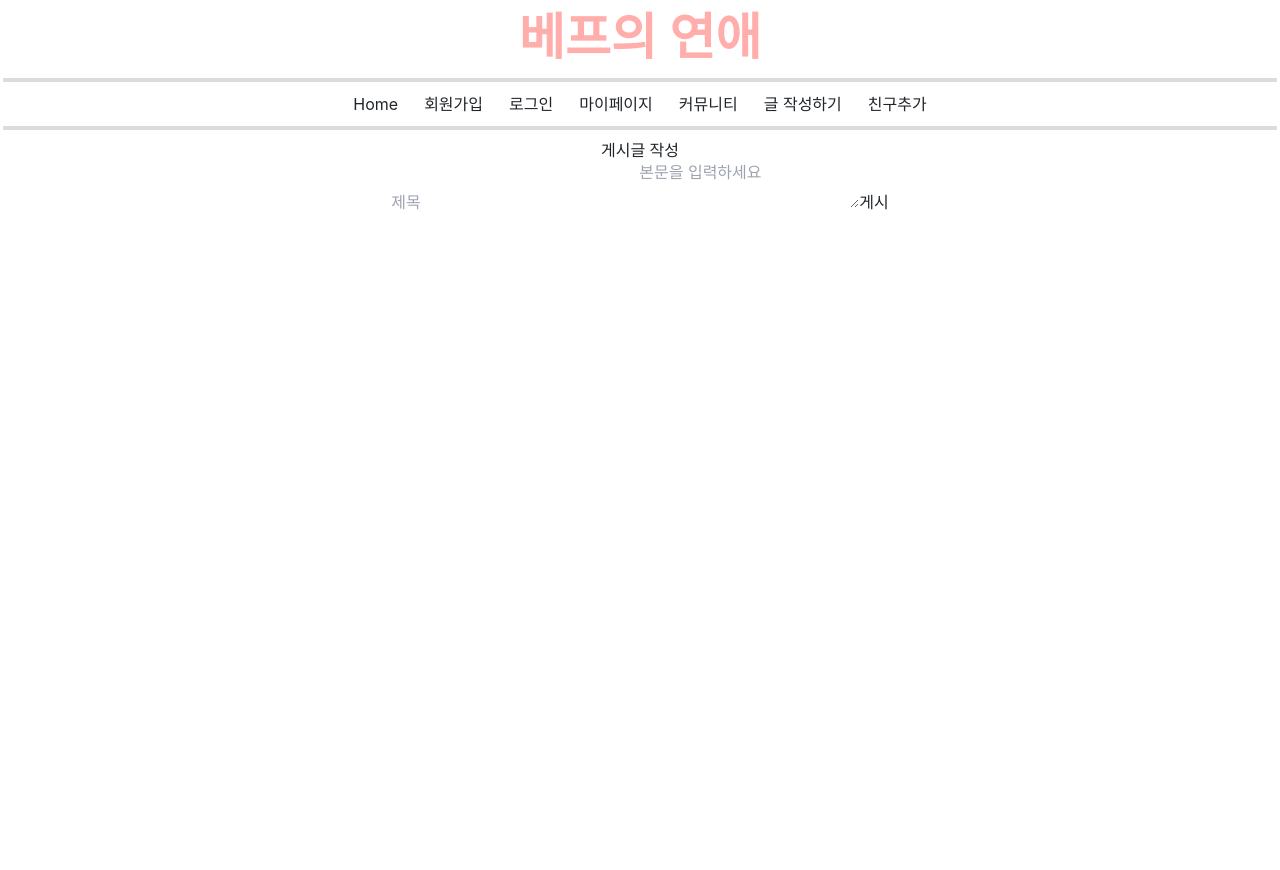
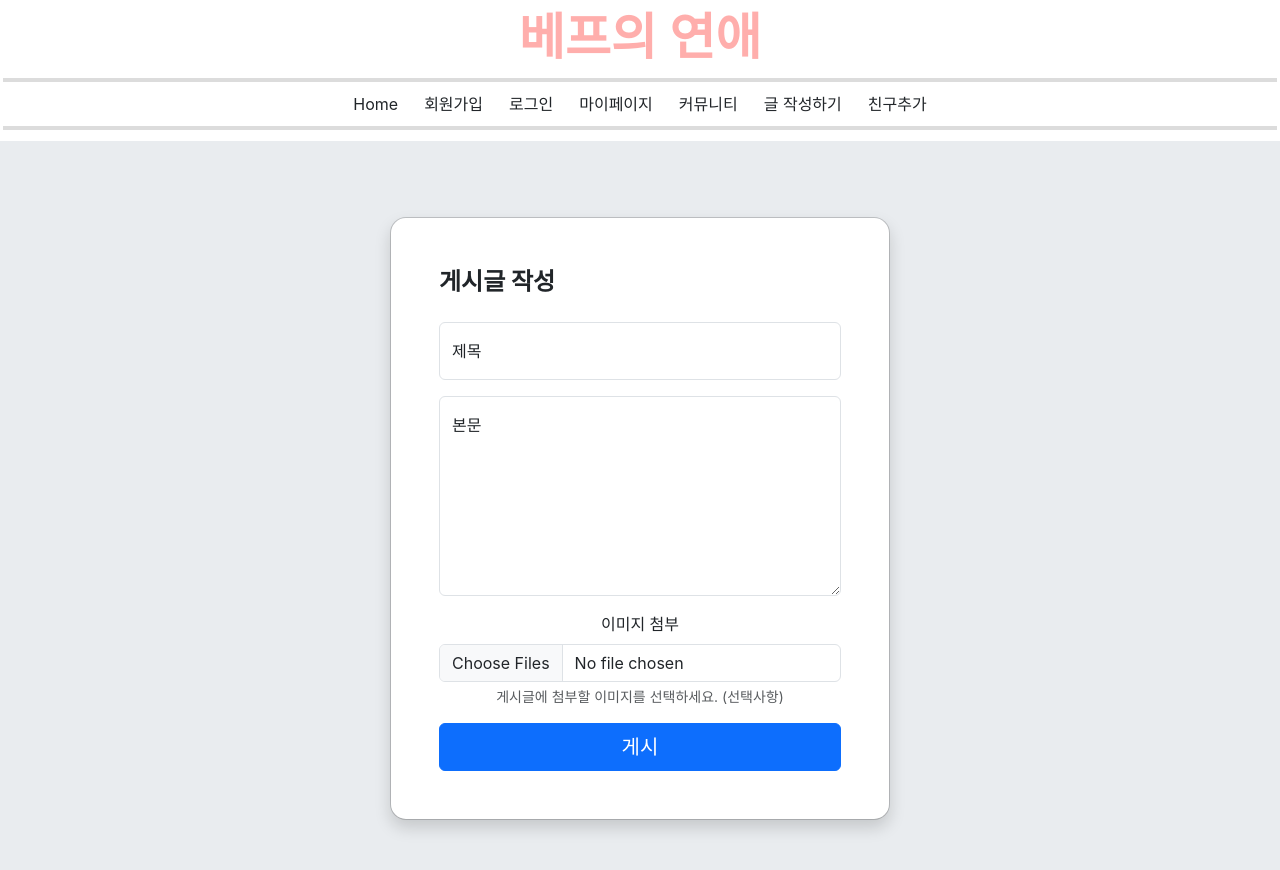
Before and after one commit to juknow/bestlove_front, a React (Create React App) app: page /post in a window 1280 px wide. Shown: the top 870 px of the page. Before the commit the page ends 800 px from the top, so only its background shows below. Built offline with nearby package versions, Linux system fonts and the light colour scheme; a web font is replaced by a local one.

Commit message:
[FIX] 뭔가를 픽스

```diff
--- a/src/pages/CreatePost.jsx
+++ b/src/pages/CreatePost.jsx
@@ -1,12 +1,57 @@
 export default function CreatePost() {
   return (
     <>
-      <h2>게시글 작성</h2>
-      <form action="#" method="post">
-        <input type="text" name="title" placeholder="제목" required />
-        <textarea name="content" placeholder="본문을 입력하세요" required></textarea>
-        <button type="submit">게시</button>
-      </form>
+      <div
+        className="modal modal-sheet position-static d-block bg-body-secondary p-4 py-md-5"
+        tabIndex="-1"
+        role="dialog"
+        id="modalSignin"
+      >
+        <div className="modal-dialog" role="document">
+          <div className="modal-content rounded-4 shadow">
+            <div className="modal-header p-5 pb-4 border-b-0">
+              <h1 className="font-bold mb-0 text-2xl">게시글 작성</h1>
+            </div>
+
+            <div className="modal-body p-5 pt-0">
+              <form>
+                <div className="form-floating mb-3">
+                  <input
+                    type="text"
+                    name="title"
+                    placeholder="제목"
+                    required
+                    className="form-control rounded-md"
+                  />
+                  <label htmlFor="title">제목</label>
+                </div>
+                <div className="form-floating mb-3">
+                  <textarea
+                    name="paragraph"
+                    placeholder="본문"
+                    required
+                    className="form-control rounded-md"
+                    style={{ height: "200px" }} // 텍스트 영역의 높이를 증가시킵니다.
+                  ></textarea>
+                  <label htmlFor="paragraph">본문</label>
+                </div>
+                <div className="mb-3">
+                  <label htmlFor="uploadImages" className="form-label">
+                    이미지 첨부
+                  </label>
+                  <input className="form-control" type="file" id="uploadImages" multiple />
+                  <div id="imageHelp" className="form-text">
+                    게시글에 첨부할 이미지를 선택하세요. (선택사항)
+                  </div>
+                </div>
+                <button className="w-full btn btn-lg rounded-md btn-primary" type="submit">
+                  게시
+                </button>
+              </form>
+            </div>
+          </div>
+        </div>
+      </div>
     </>
   );
 }
```
